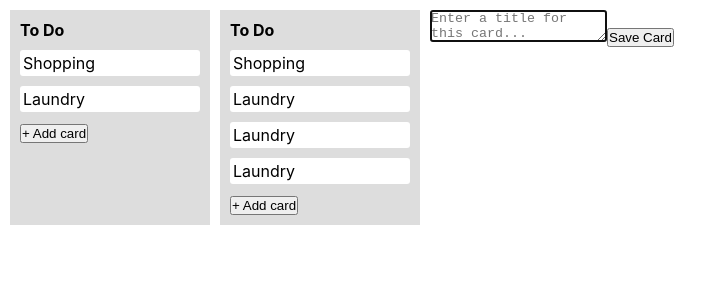
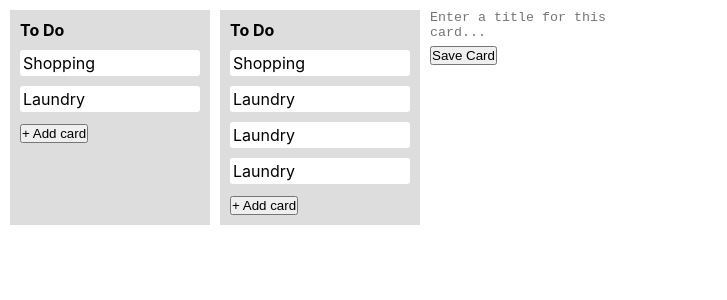
Before and after one commit to WillHoward95/react-trello-clone-2, a React (Create React App) app: page / in a window 1280 px wide. Both pictures are taken after a click on the button "+ Add list". Shown: the top 300 px of the page, without its empty margins (0-727 px from the left). Built offline with nearby package versions, Linux system fonts and the light colour scheme.

Commit message:
added defensive checks to buttons so you can't save an empty card/list. and made the text areas autosize

```diff
--- a/package.json
+++ b/package.json
@@ -11,6 +11,7 @@
     "react-dom": "^18.2.0",
     "react-redux": "^8.1.0",
     "react-scripts": "5.0.1",
+    "react-textarea-autosize": "^8.4.1",
     "web-vitals": "^2.1.4"
   },
   "scripts": {
--- a/src/App.css
+++ b/src/App.css
@@ -30,3 +30,11 @@
 .listButton {
   margin: 10px 0px 0px 10px;
 }
+
+.textArea {
+  resize: none;
+  width: 100%;
+  overflow: hidden;
+  outline: none;
+  border: none;
+}
--- a/src/components/CardButton.jsx
+++ b/src/components/CardButton.jsx
@@ -6,6 +6,7 @@ import {
   setNewCardText,
 } from "../features/TrelloBoard/trelloBoardSlice";
 import { useDispatch, useSelector } from "react-redux";
+import Textarea from "react-textarea-autosize";
 
 const CardButton = ({ listId }) => {
   const formCard = useSelector(selectFormCard);
@@ -15,7 +16,8 @@ const CardButton = ({ listId }) => {
   if (formCard[listId]) {
     return (
       <div className="button cardButton">
-        <textarea
+        <Textarea
+          className="textArea"
           placeholder="Enter a text for this card..."
           autoFocus
           onBlur={() => {
--- a/src/components/ListButton.jsx
+++ b/src/components/ListButton.jsx
@@ -1,11 +1,12 @@
 import {
   setFormList,
   selectFormList,
-  setNewList,
+  setNewListText,
   setListTitleInput,
   selectListTitleInput,
 } from "../features/TrelloBoard/trelloBoardSlice";
 import { useDispatch, useSelector } from "react-redux";
+import Textarea from "react-textarea-autosize";
 
 const ListButton = () => {
   const formCard = useSelector(selectFormList);
@@ -15,7 +16,8 @@ const ListButton = () => {
   if (formCard) {
     return (
       <div className="button listButton">
-        <textarea
+        <Textarea
+          className="textArea"
           placeholder="Enter a title for this card..."
           autoFocus
           onBlur={() => {
@@ -27,7 +29,7 @@ const ListButton = () => {
         />
         <button
           onMouseDown={() => {
-            dispatch(setNewList(listTitleInput));
+            dispatch(setNewListText(listTitleInput));
           }}
         >
           Save Card
--- a/src/features/TrelloBoard/trelloBoardSlice.js
+++ b/src/features/TrelloBoard/trelloBoardSlice.js
@@ -10,28 +10,34 @@ export const trelloBoardSlice = createSlice({
   reducers: {
     setFormCard: (state, action) => {
       state.openFormCard[action.payload] = !state.openFormCard[action.payload];
+      state.newCardText = "";
     },
     setFormList: (state) => {
       state.openFormList = !state.openFormList;
     },
     setNewCardText: (state, action) => {
+      if (action.payload.text) {
+        console.log(action.payload);
         state.board[action.payload.listId].cards.push({
           text: action.payload.text,
           key: cardId,
           cardId: cardId,
         });
         cardId += 1;
+      }
     },
     setNewCardInput: (state, action) => {
       state.newCardText = action.payload;
     },
-    setNewList: (state, action) => {
+    setNewListText: (state, action) => {
+      if (action.payload) {
         state.board.push({
           title: action.payload,
           cards: [],
           listId: listId,
         });
         listId += 1;
+      }
     },
     setListTitleInput: (state, action) => {
       state.listTitleInput = action.payload;
@@ -44,7 +50,7 @@ export const {
   setFormList,
   setNewCardText,
   setNewCardInput,
-  setNewList,
+  setNewListText,
   setListTitleInput,
 } = trelloBoardSlice.actions;
 
```
Also changed, not shown: 1 other file (tests, documents, lock files or other folders). Lines whose indentation alone changed are shown as unchanged.
